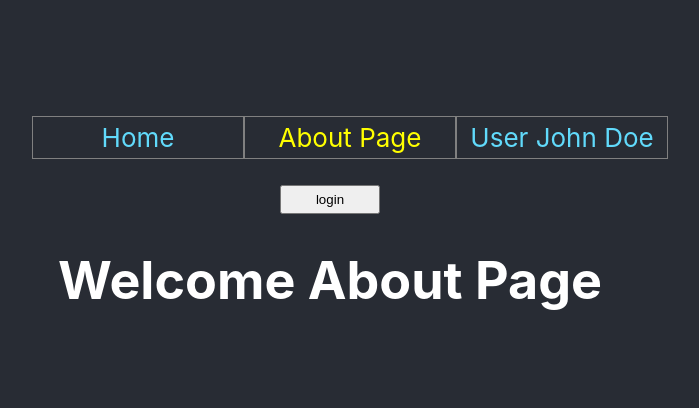
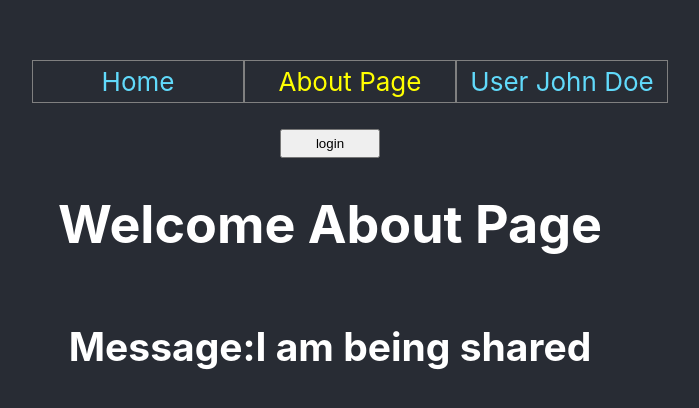
Before and after one commit to SiEr0212/udemy_hooks_react-router, a React (Create React App) app: page /about in a window 1280 px wide. Shown: the part 182-590 px from the top of the page, without its empty margins (310-1009 px from the left). Built offline with nearby package versions, Linux system fonts and the light colour scheme.

Commit message:
adding useContext

```diff
--- a/src/pages/AboutPage.js
+++ b/src/pages/AboutPage.js
@@ -1,5 +1,11 @@
-import React from "react";
+import React, { useContext } from "react";
+import messageContext from "../contexts/messageContext";
 
 export default function AboutPage() {
-  return <h1>Welcome About Page</h1>;
+  return (
+    <>
+      <h1>Welcome About Page</h1>
+      <h2>Message:{useContext(messageContext)}</h2>
+    </>
+  );
 }
```
